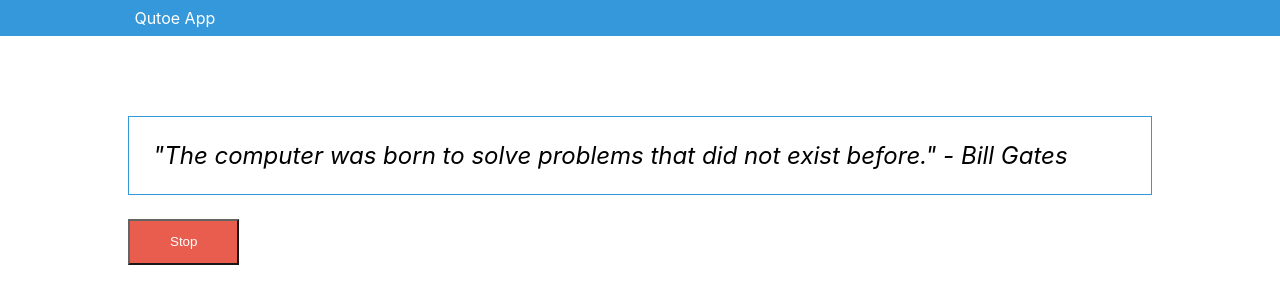
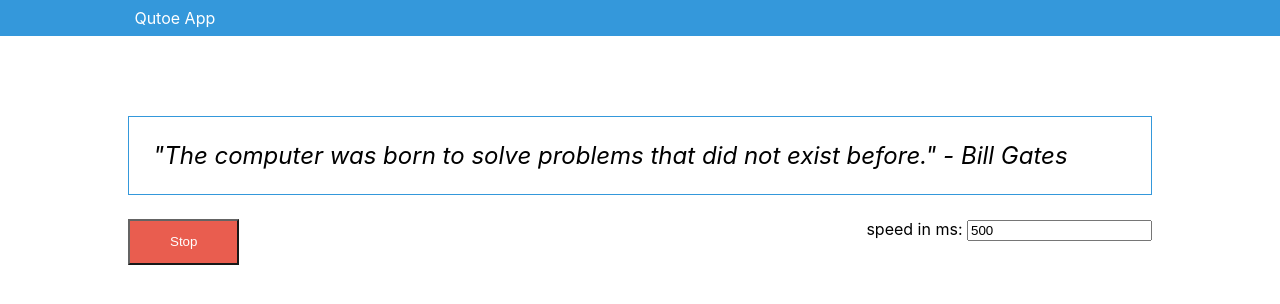
Before and after one commit to EvrenKayali/QuotationApp, a React (Create React App) app: page / in a window 1280 px wide. Shown: the top 304 px of the page. Built offline with nearby package versions, Linux system fonts and the light colour scheme.

Commit message:
feat: add speed settings

```diff
--- a/src/components/QuotePlayer/QuotePlayer.tsx
+++ b/src/components/QuotePlayer/QuotePlayer.tsx
@@ -1,4 +1,4 @@
-import React, { useState } from "react";
+import React, { useState, ChangeEvent } from "react";
 import { Quote } from "../Quote/Quote";
 import { QuoteModel } from "../../models/QuoteModel";
 import { useInterval } from "../../hooks/useInterval";
@@ -22,9 +22,13 @@
     setSelectedQuote(quotes[Math.floor(Math.random() * quotes.length)]);
   });
 
-  function handleIsRunningChange() {
+  const handleIsRunningChange = () => {
     setIsRunning(!isRunning);
-  }
+  };
+
+  const handleDelayChange = (e: ChangeEvent<HTMLInputElement>) => {
+    setDelay(Number(e.target.value));
+  };
 
   return (
     <div className={styles.container}>
@@ -40,6 +44,10 @@
         >
           {isRunning === true ? "Stop" : "Start"}
         </button>
+        <div>
+          <label>speed in ms: </label>
+          <input value={delay} type="text" onChange={handleDelayChange}></input>
+        </div>
       </div>
     </div>
   );
--- a/src/hooks/useInterval.ts
+++ b/src/hooks/useInterval.ts
@@ -1,4 +1,4 @@
-import { useEffect, useState, useRef } from "react";
+import { useEffect, useRef } from "react";
 
 const noop = () => {};
 
```
